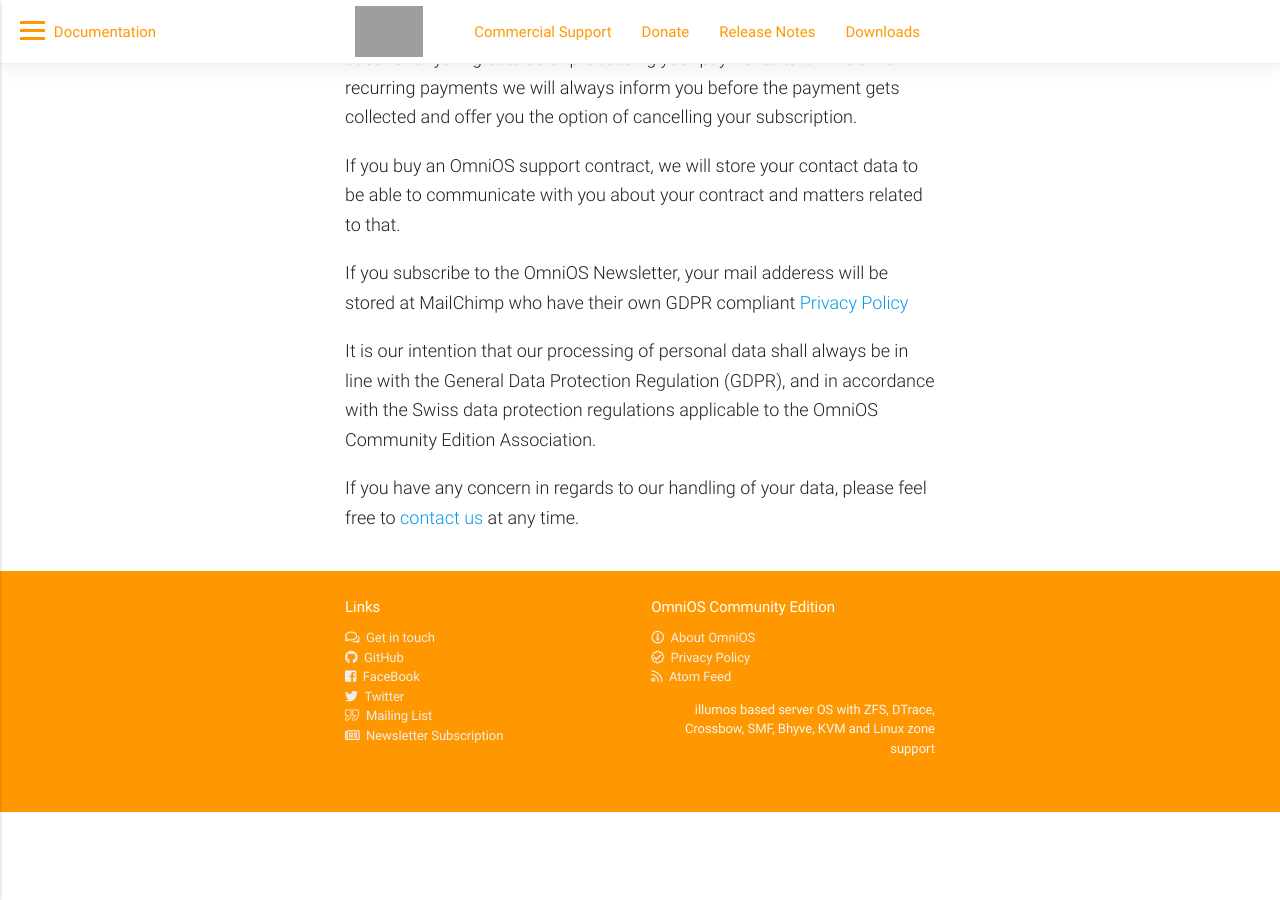
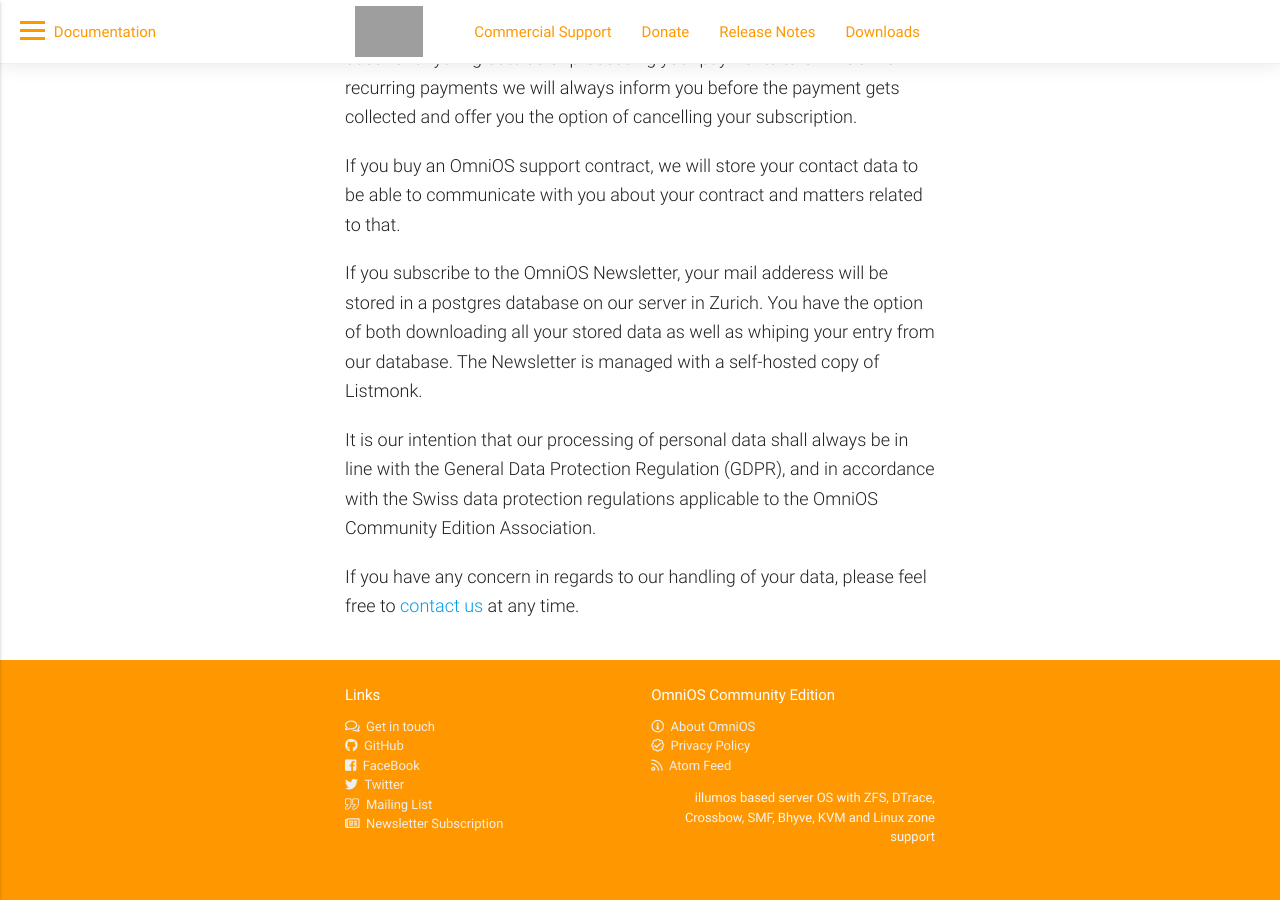
Before and after one commit to omniosorg/omniosorg.github.io, a Jekyll site: the page built from _docs/about/privacy.md, in a window 1280 px wide and 900 px high, scrolled down 591 px. Built offline with Jekyll 4.4.1, drawn with Linux system fonts in a browser that asks for light colours; before the commit the page ends 1403 px from its top, so only the background shows below that; grey boxes are pictures that could not be loaded.

Commit message:
drop mailchimp from privacy

```diff
--- a/_docs/about/privacy.md
+++ b/_docs/about/privacy.md
@@ -34,8 +34,10 @@
 to that.
 
 If you subscribe to the OmniOS Newsletter, your mail adderess will be
-stored at MailChimp who have their own GDPR compliant [Privacy
-Policy](https://mailchimp.com/legal/privacy/)
+stored in a postgres database on our server in Zurich. You have the option
+of both downloading all your stored data as well as whiping your entry from
+our database. The Newsletter is managed with a self-hosted copy of
+Listmonk.
 
 It is our intention that our processing of personal data shall always be
 in line with the General Data Protection Regulation (GDPR), and in accordance
```
